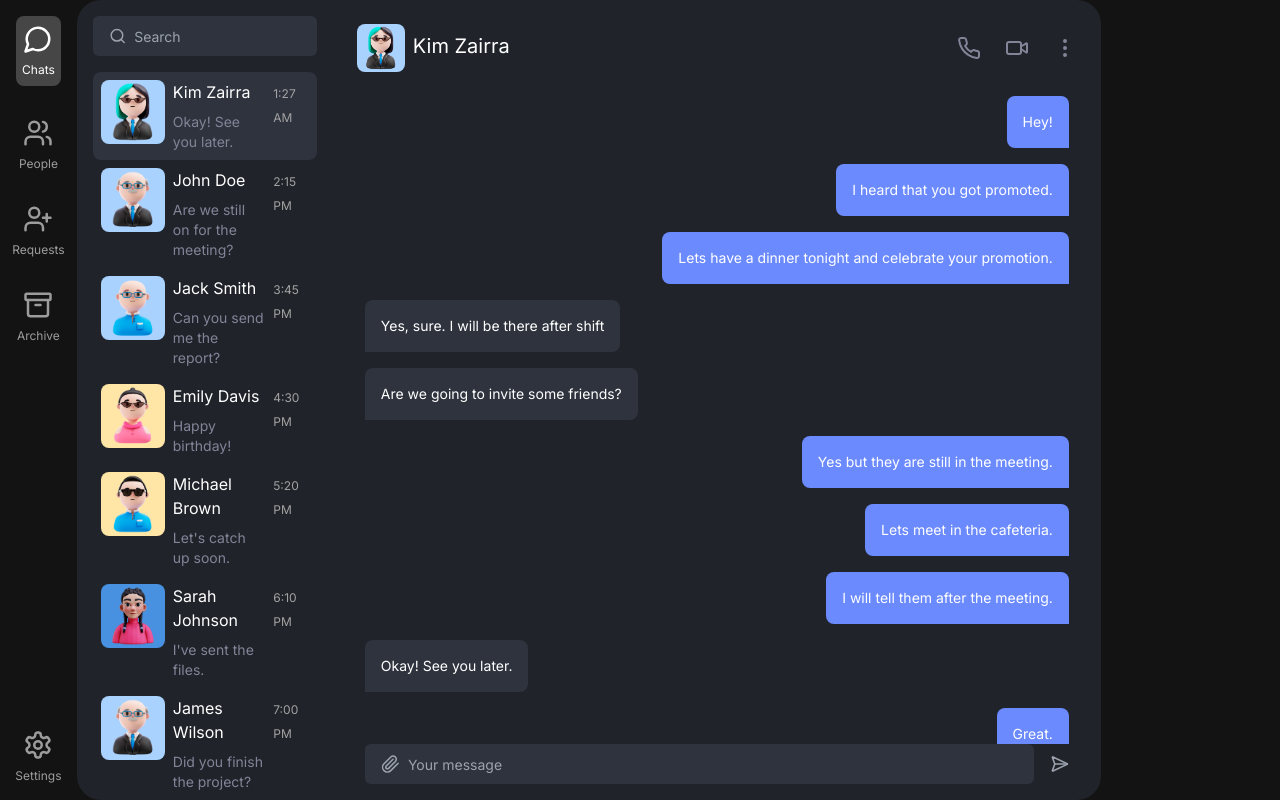
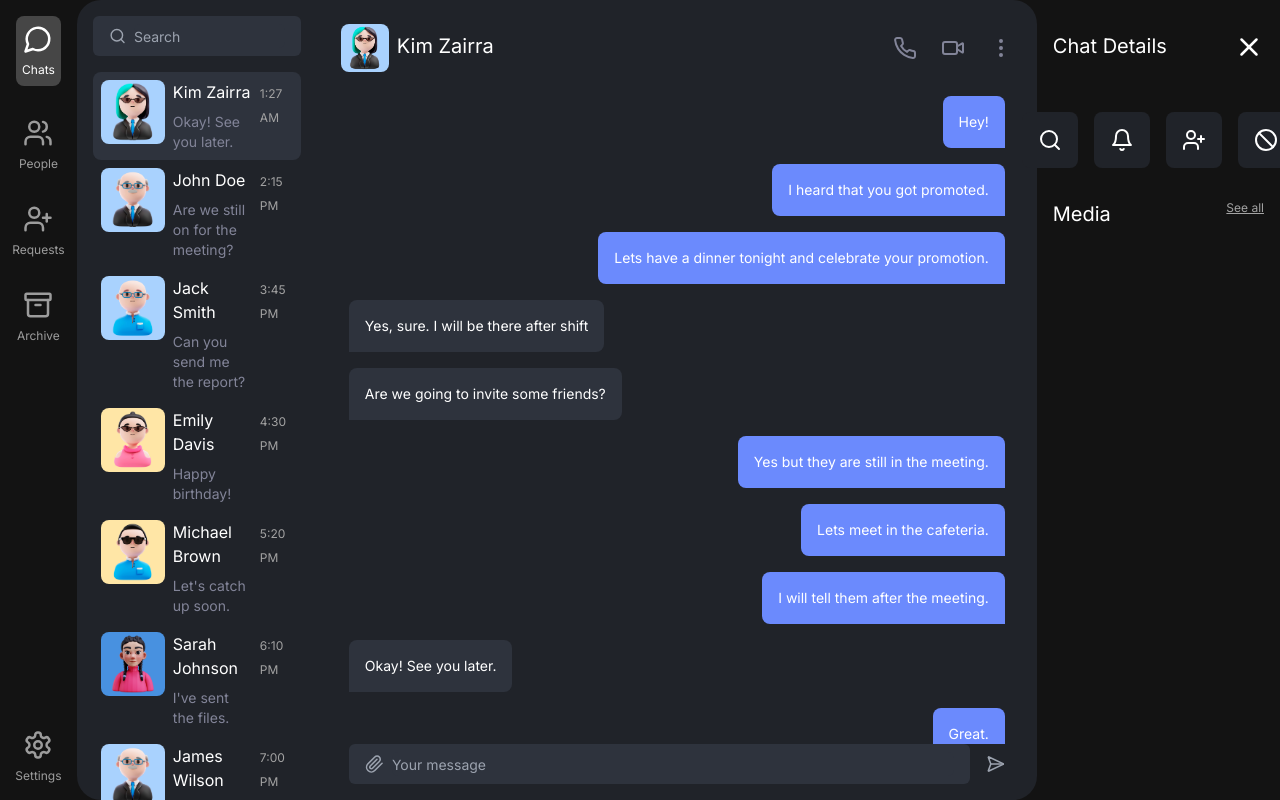
Before and after one commit to justinherrera/next-chat-app, a Next.js app: page / in a window 1280 px wide. Built offline with nearby package versions, Linux system fonts and the light colour scheme.

Commit message:
added buttons in chat details

```diff
--- a/src/app/components/chat-conversation.tsx
+++ b/src/app/components/chat-conversation.tsx
@@ -4,7 +4,7 @@ import Conversation from "@/app/components/conversation";
 
 export default function ChatConversation() {
   return (
-    <div className="flex w-[80%] bg-[#202329] rounded-3xl">
+    <div className="flex w-[75%] bg-[#202329] rounded-3xl">
       <Chats />
       <Conversation />
     </div>
--- a/src/app/components/chat-details.tsx
+++ b/src/app/components/chat-details.tsx
@@ -1,5 +1,34 @@
+import { Ban, Bell, Search, TriangleAlert, UserPlus, X } from "lucide-react";
 
 
 export default function ChatDetails() {
-  return (<div>Chat Details</div>)
+  return (
+    <div className="flex flex-col w-[19%] p-4">
+      <div className="flex justify-between mt-4 w-full">
+        <span className="text-white text-xl mb-1">Chat Details</span>
+        <X size={30} color="#FFFFFF" className="cursor-pointer" />
+      </div>
+      <div className="flex justify-center space-x-4 mt-12">
+        <div className="cursor-pointer bg-[#202329] rounded-lg py-4 px-4">
+          <Search size={24} color="#FFFFFF" className="cursor-pointer" />
+        </div>
+        <div className="cursor-pointer bg-[#202329] rounded-lg py-4 px-4">
+          <Bell size={24} color="#FFFFFF" className="cursor-pointer" />
+        </div>
+        <div className="cursor-pointer bg-[#202329] rounded-lg py-4 px-4">
+          <UserPlus size={24} color="#FFFFFF" className="cursor-pointer" />
+        </div>
+        {/* <div className="cursor-pointer bg-[#202329] rounded-lg py-4 px-4">
+          <TriangleAlert size={24} color="#FFFFFF" className="cursor-pointer" />
+        </div> */}
+        <div className="cursor-pointer bg-[#202329] rounded-lg py-4 px-4">
+          <Ban size={24} color="#FFFFFF" className="cursor-pointer" />
+        </div>
+      </div>
+      <div className="flex justify-between mt-8 w-full">
+        <span className="text-white text-xl mb-1">Media</span>
+        <span className="text-[#a3a3a3] text-xs underline mb-1">See all</span>
+      </div>
+    </div>
+  )
 }
--- a/src/app/page.tsx
+++ b/src/app/page.tsx
@@ -1,12 +1,14 @@
 import Image from "next/image";
 import SideMenu from "./components/side-menu";
 import ChatConversation from "./components/chat-conversation";
+import ChatDetails from "@/app/components/chat-details";
 
 export default function Home() {
   return (
     <div className="flex h-screen bg-[#131313]">
       <SideMenu />
       <ChatConversation />
+      <ChatDetails />
     </div>
   );
 }
```
